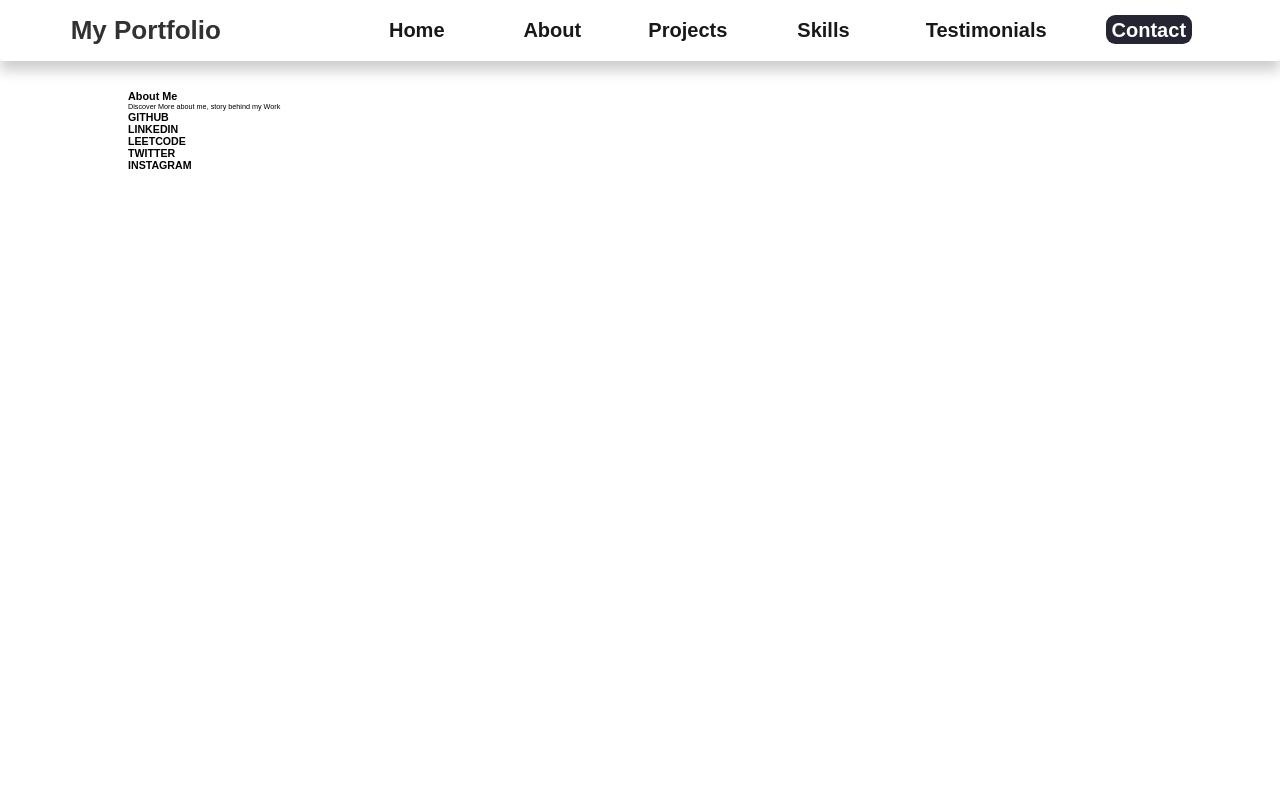
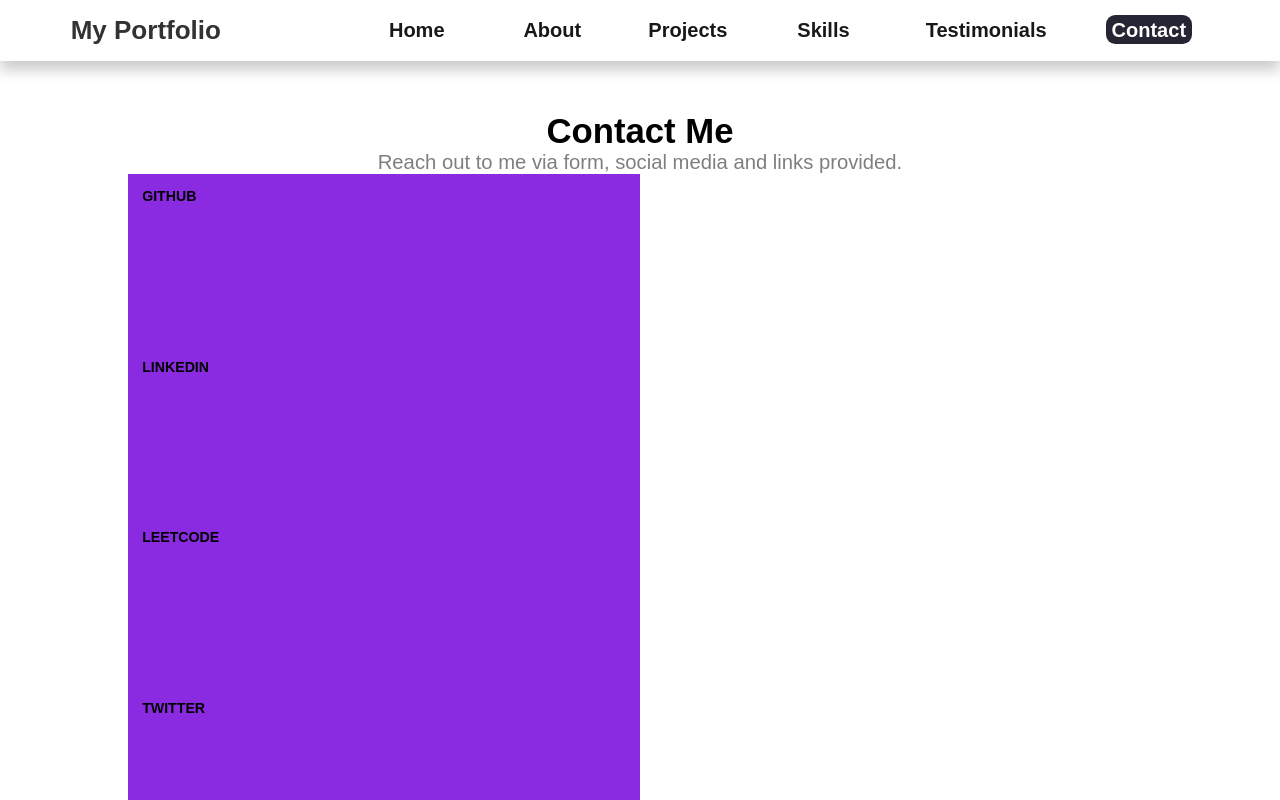
Before and after one commit to iamkorir3/portfolio, a React (Vite) app: page /contact in a window 1280 px wide. Shown: the top 800 px of the page. Built offline with nearby package versions, Linux system fonts and the light colour scheme.

Commit message:
social links

```diff
--- a/src/components/ContactMe.jsx
+++ b/src/components/ContactMe.jsx
@@ -3,9 +3,9 @@ import styles from "./ContactMe.module.css";
 export default function ContactMe() {
   return (
     <div className={styles.container}>
-      <div>
-        <h2>About Me</h2>
-        <p>Discover More about me, story behind my Work</p>
+      <div className={styles.contactTitle}>
+        <h2>Contact Me</h2>
+        <p>Reach out to me via form, social media and links provided.</p>
         <MyAccounts />
       </div>
     </div>
@@ -32,8 +32,8 @@ function MyAccounts() {
 function Accounts({ account }) {
   const { title } = account;
   return (
-    <div>
-      <h2>{title}</h2>
+    <div className={styles.Mylinks}>
+      <h3>{title}</h3>
     </div>
   );
 }
--- a/src/components/ContactMe.module.css
+++ b/src/components/ContactMe.module.css
@@ -5,15 +5,25 @@
   display: flex;
   flex-direction: column;
 }
-.infoTitle h2 {
+.contactTitle h2 {
   font-size: 4.8rem;
   width: fit-content;
   margin: 0 auto;
   margin-top: 3rem;
 }
-.infoTitle p {
+
+.contactTitle p {
   font-size: 2.8rem;
   opacity: 50%;
   width: fit-content;
   margin: 0 auto;
 }
+
+.Mylinks h3 {
+  width: 50%;
+  background-color: blueviolet;
+  aspect-ratio: 9/3;
+  font-size: 2rem;
+  padding: 2rem;
+  color: black;
+}
```
Also changed, not shown: src/Pages/Contact.jsx (indentation only).
